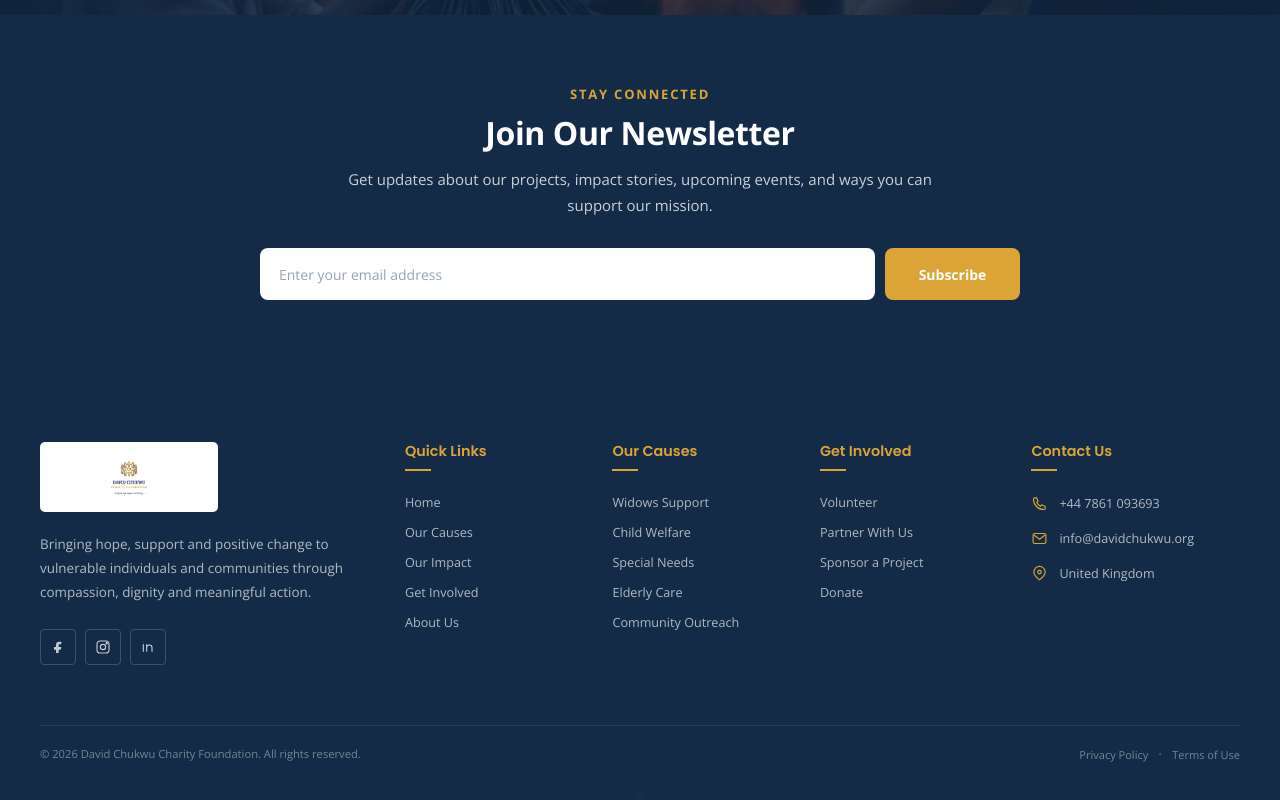
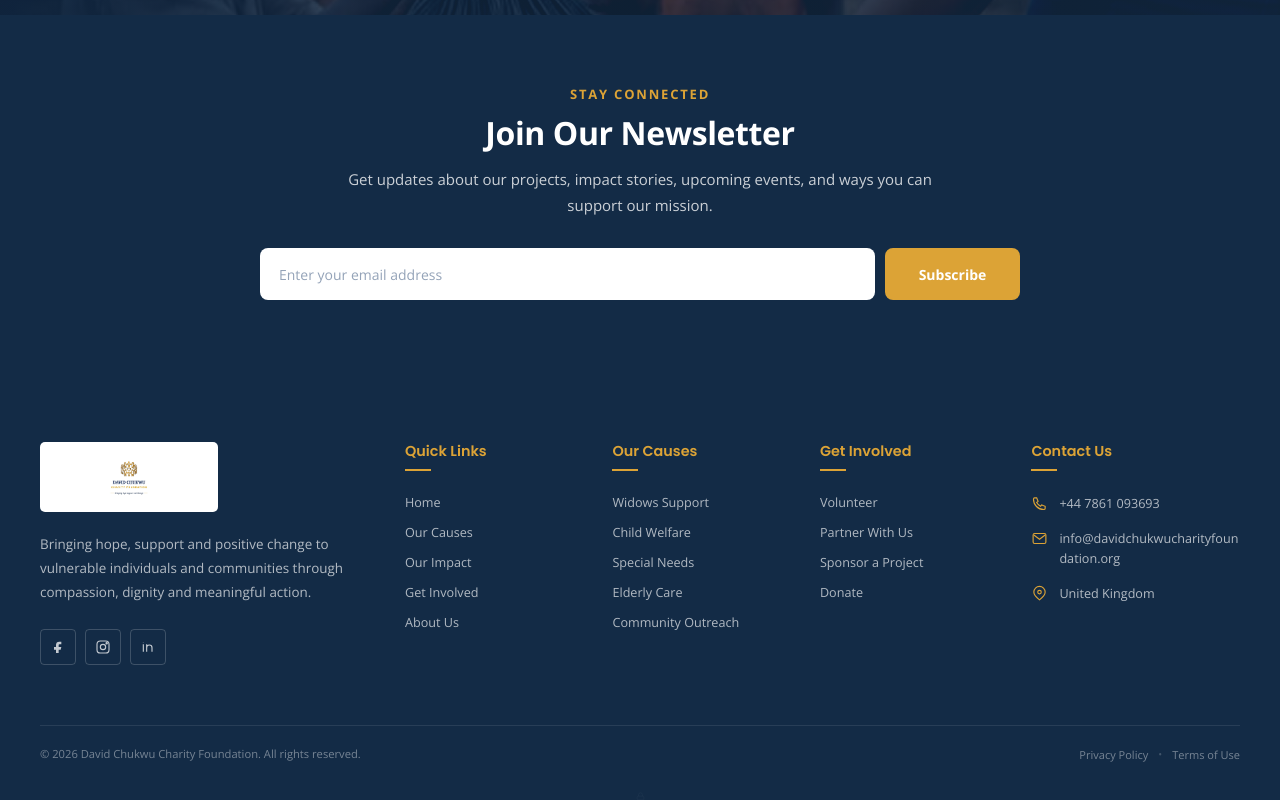
Before and after one commit to ijay-create/david-chukwu-charity-foundation, a React (Vite) app: page / in a window 1280 px wide. Shown: the part 2775-3575 px from the top of the page. Built offline with nearby package versions, Linux system fonts and the light colour scheme; no server answers.

Commit message:
Update footer with new foundation email

```diff
--- a/src/layouts/Footer.jsx
+++ b/src/layouts/Footer.jsx
@@ -16,9 +16,23 @@ const FacebookIcon = () => (
 
 const InstagramIcon = () => (
   <svg viewBox="0 0 24 24" aria-hidden="true">
-    <rect x="3" y="3" width="18" height="18" rx="5" />
-    <circle cx="12" cy="12" r="4" />
-    <circle cx="17.5" cy="6.5" r="1" />
+    <rect
+      x="3"
+      y="3"
+      width="18"
+      height="18"
+      rx="5"
+    />
+    <circle
+      cx="12"
+      cy="12"
+      r="4"
+    />
+    <circle
+      cx="17.5"
+      cy="6.5"
+      r="1"
+    />
   </svg>
 );
 
@@ -40,7 +54,13 @@ const PhoneIcon = () => (
 
 const EmailIcon = () => (
   <svg viewBox="0 0 24 24" aria-hidden="true">
-    <rect x="3" y="5" width="18" height="14" rx="2" />
+    <rect
+      x="3"
+      y="5"
+      width="18"
+      height="14"
+      rx="2"
+    />
     <path d="m4 7 8 6 8-6" />
   </svg>
 );
@@ -48,7 +68,11 @@ const EmailIcon = () => (
 const LocationIcon = () => (
   <svg viewBox="0 0 24 24" aria-hidden="true">
     <path d="M20 10c0 5-8 11-8 11S4 15 4 10a8 8 0 1 1 16 0Z" />
-    <circle cx="12" cy="10" r="2.5" />
+    <circle
+      cx="12"
+      cy="10"
+      r="2.5"
+    />
   </svg>
 );
 
@@ -76,28 +100,49 @@ const AdminIcon = () => (
 
 const getSavedLogo = () => {
   try {
-    const footerLogo = localStorage.getItem("footerLogo");
+    /* -------------------------------------------------------
+       FOOTER LOGO
+    ------------------------------------------------------- */
+
+    const footerLogo =
+      localStorage.getItem("footerLogo");
 
     if (footerLogo) {
       return footerLogo;
     }
 
-    const siteLogo = localStorage.getItem("siteLogo");
+    /* -------------------------------------------------------
+       SITE LOGO
+    ------------------------------------------------------- */
+
+    const siteLogo =
+      localStorage.getItem("siteLogo");
 
     if (siteLogo) {
       return siteLogo;
     }
 
-    const logo = localStorage.getItem("logo");
+    /* -------------------------------------------------------
+       GENERIC LOGO
+    ------------------------------------------------------- */
+
+    const logo =
+      localStorage.getItem("logo");
 
     if (logo) {
       return logo;
     }
 
-    const adminSettings = localStorage.getItem("adminSettings");
+    /* -------------------------------------------------------
+       ADMIN SETTINGS
+    ------------------------------------------------------- */
+
+    const adminSettings =
+      localStorage.getItem("adminSettings");
 
     if (adminSettings) {
-      const parsedSettings = JSON.parse(adminSettings);
+      const parsedSettings =
+        JSON.parse(adminSettings);
 
       if (parsedSettings?.logo) {
         return parsedSettings.logo;
@@ -126,7 +171,8 @@ const getSavedLogo = () => {
 ========================================================= */
 
 const Footer = () => {
-  const currentYear = new Date().getFullYear();
+  const currentYear =
+    new Date().getFullYear();
 
   const location = useLocation();
 
@@ -135,15 +181,18 @@ const Footer = () => {
   /* =======================================================
      CONTACT NAVIGATION
 
-     If already on the homepage, scroll to contact.
-     Otherwise navigate to homepage and pass the section
-     information through router state.
+     If already on homepage:
+     Scroll to contact section.
+
+     Otherwise:
+     Navigate normally through the footer link.
   ======================================================= */
 
   const handleContactNavigation = () => {
     if (location.pathname === "/") {
       setTimeout(() => {
-        const contactSection = document.getElementById("contact");
+        const contactSection =
+          document.getElementById("contact");
 
         if (contactSection) {
           contactSection.scrollIntoView({
@@ -160,7 +209,6 @@ const Footer = () => {
       className="footer"
       id="contact"
     >
-
       <div className="container footer-container">
 
         {/* =================================================
@@ -184,15 +232,17 @@ const Footer = () => {
                 src={logo}
                 alt="David Chukwu Charity Foundation"
                 onError={(event) => {
-                  event.currentTarget.src = defaultLogo;
+                  event.currentTarget.src =
+                    defaultLogo;
                 }}
               />
             </Link>
 
             <p className="footer-description">
-              Bringing hope, support and positive change to
-              vulnerable individuals and communities through
-              compassion, dignity and meaningful action.
+              Bringing hope, support and positive
+              change to vulnerable individuals and
+              communities through compassion, dignity
+              and meaningful action.
             </p>
 
             {/* =================================================
@@ -236,7 +286,6 @@ const Footer = () => {
               </a>
 
             </div>
-
           </div>
 
           {/* =================================================
@@ -247,7 +296,6 @@ const Footer = () => {
             className="footer-column"
             aria-label="Quick Links"
           >
-
             <h3>Quick Links</h3>
 
             <Link to="/">
@@ -269,7 +317,6 @@ const Footer = () => {
             <Link to="/about">
               About Us
             </Link>
-
           </nav>
 
           {/* =================================================
@@ -280,7 +327,6 @@ const Footer = () => {
             className="footer-column"
             aria-label="Our Causes"
           >
-
             <h3>Our Causes</h3>
 
             <Link to="/causes">
@@ -302,7 +348,6 @@ const Footer = () => {
             <Link to="/causes">
               Community Outreach
             </Link>
-
           </nav>
 
           {/* =================================================
@@ -313,7 +358,6 @@ const Footer = () => {
             className="footer-column"
             aria-label="Get Involved"
           >
-
             <h3>Get Involved</h3>
 
             <Link to="/get-involved">
@@ -331,7 +375,6 @@ const Footer = () => {
             <Link to="/get-involved">
               Donate
             </Link>
-
           </nav>
 
           {/* =================================================
@@ -360,8 +403,10 @@ const Footer = () => {
 
               <EmailIcon />
 
-              <a href="mailto:info@davidchukwu.org.com">
-                info@davidchukwu.org
+              <a
+                href="mailto:info@davidchukwucharityfoundation.org"
+              >
+                info@davidchukwucharityfoundation.org
               </a>
 
             </div>
@@ -432,7 +477,6 @@ const Footer = () => {
         </div>
 
       </div>
-
     </footer>
   );
 };
```
